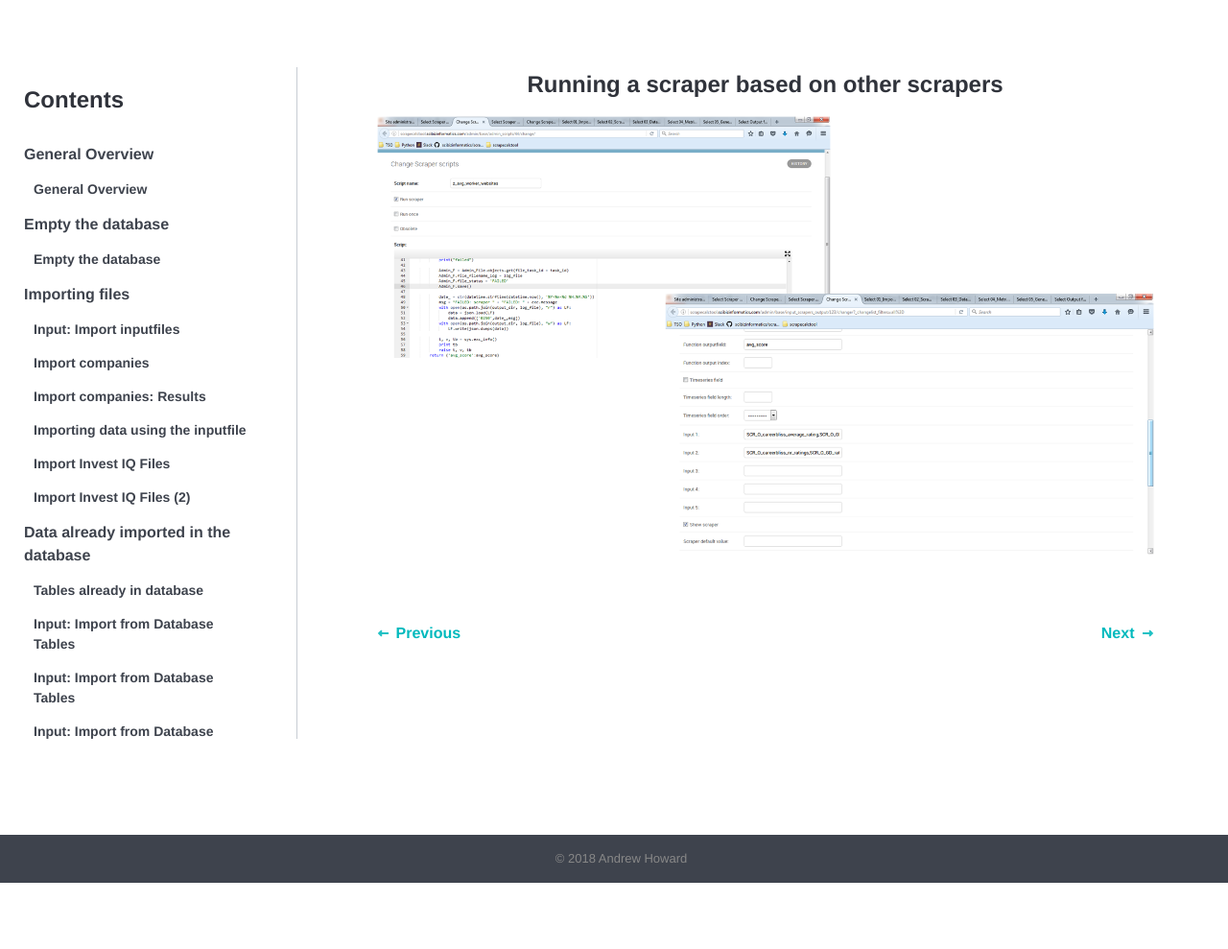
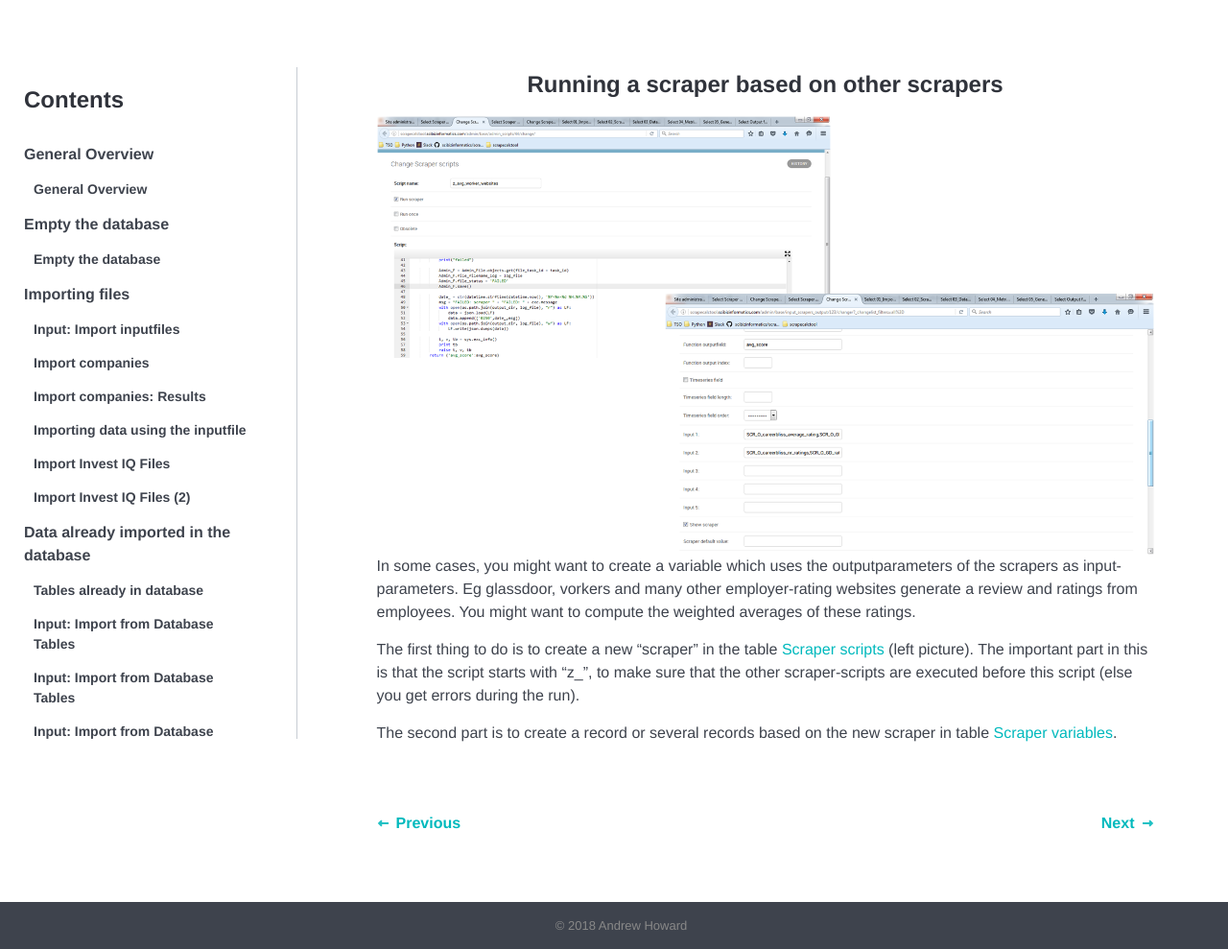
Before and after one commit to tkumpanenko/slides, a Jekyll site: the page built from _tutorials/090.html, in a window 1280 px wide. Shown: the whole page at 96% size. Built offline with Jekyll 4.4.1, drawn with Linux system fonts in a browser that asks for light colours; before the commit the page ends 920 px from its top, so only the background shows below that.

Commit message:
Update from Forestry.io - 090.html

```diff
--- a/_tutorials/090.html
+++ b/_tutorials/090.html
@@ -4,8 +4,12 @@ topic: scraper-output-variables
 order: 1
 date: 2018-01-18 19:31:06 +0000
 ---
-
-
 <h4>Running a scraper based on other scrapers</h4>
 
 <img src="{{site.url}}{{site.baseurl}}/images/090.png" alt="">
+
+<p>In some cases, you might want to create a variable which uses the outputparameters of the scrapers as input-parameters. Eg glassdoor, vorkers and many other employer-rating websites generate a review and ratings from employees. You might want to compute the weighted averages of these ratings. </p>
+
+<p>The first thing to do is to create a new “scraper” in the table <a href="http://scrapecalctool.scibizinformatics.com/admin/base/admin_scripts/">Scraper scripts</a> (left picture).  The important part in this is that the script starts with “z_”, to make sure that the other scraper-scripts are executed before this script (else you get errors during the run).</p>
+
+<p>The second part is to create a record or several records based on the new scraper in table <a href="http://scrapecalctool.scibizinformatics.com/admin/base/input_scrapers_output/">Scraper variables</a>. </p>
```
